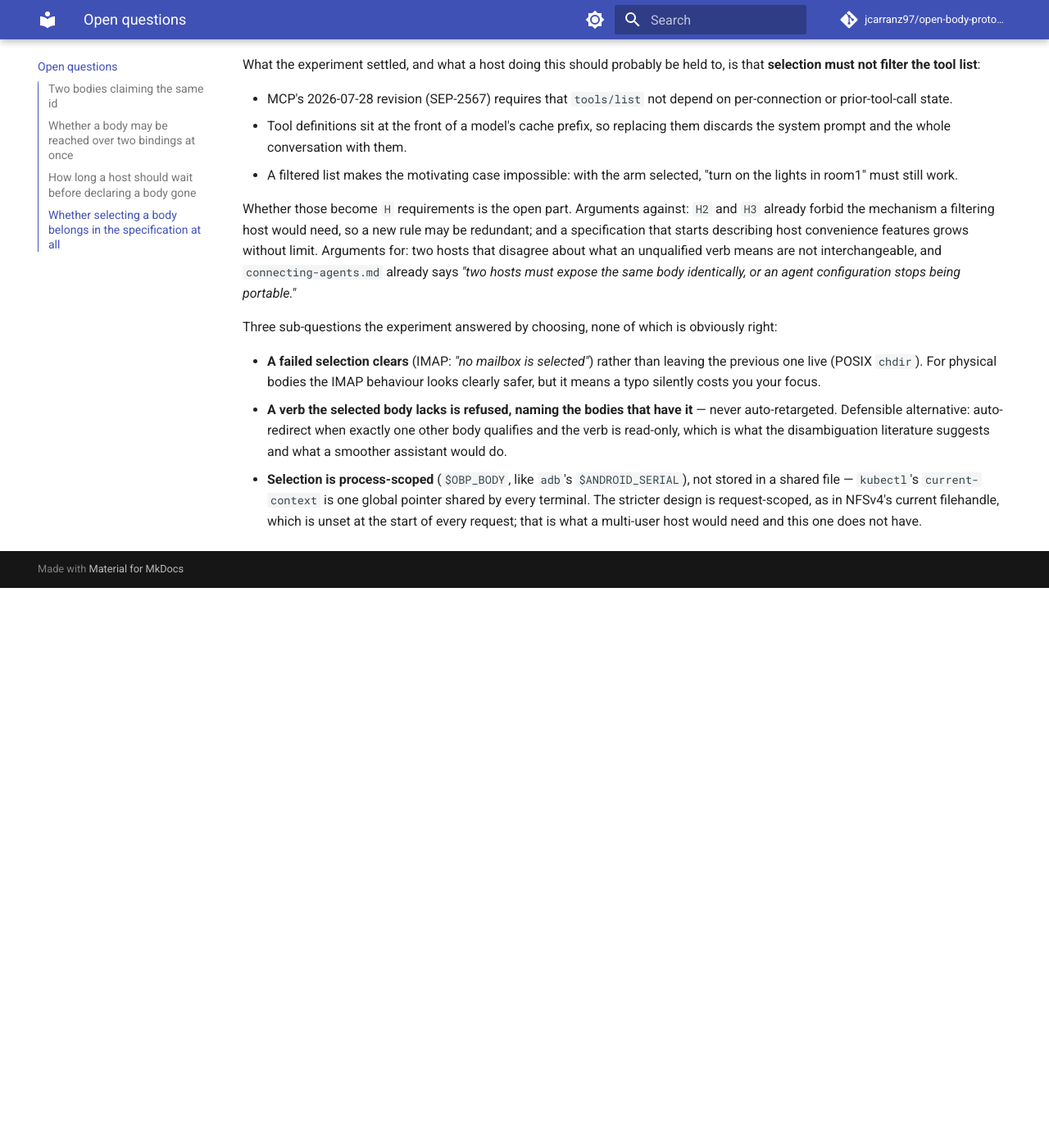
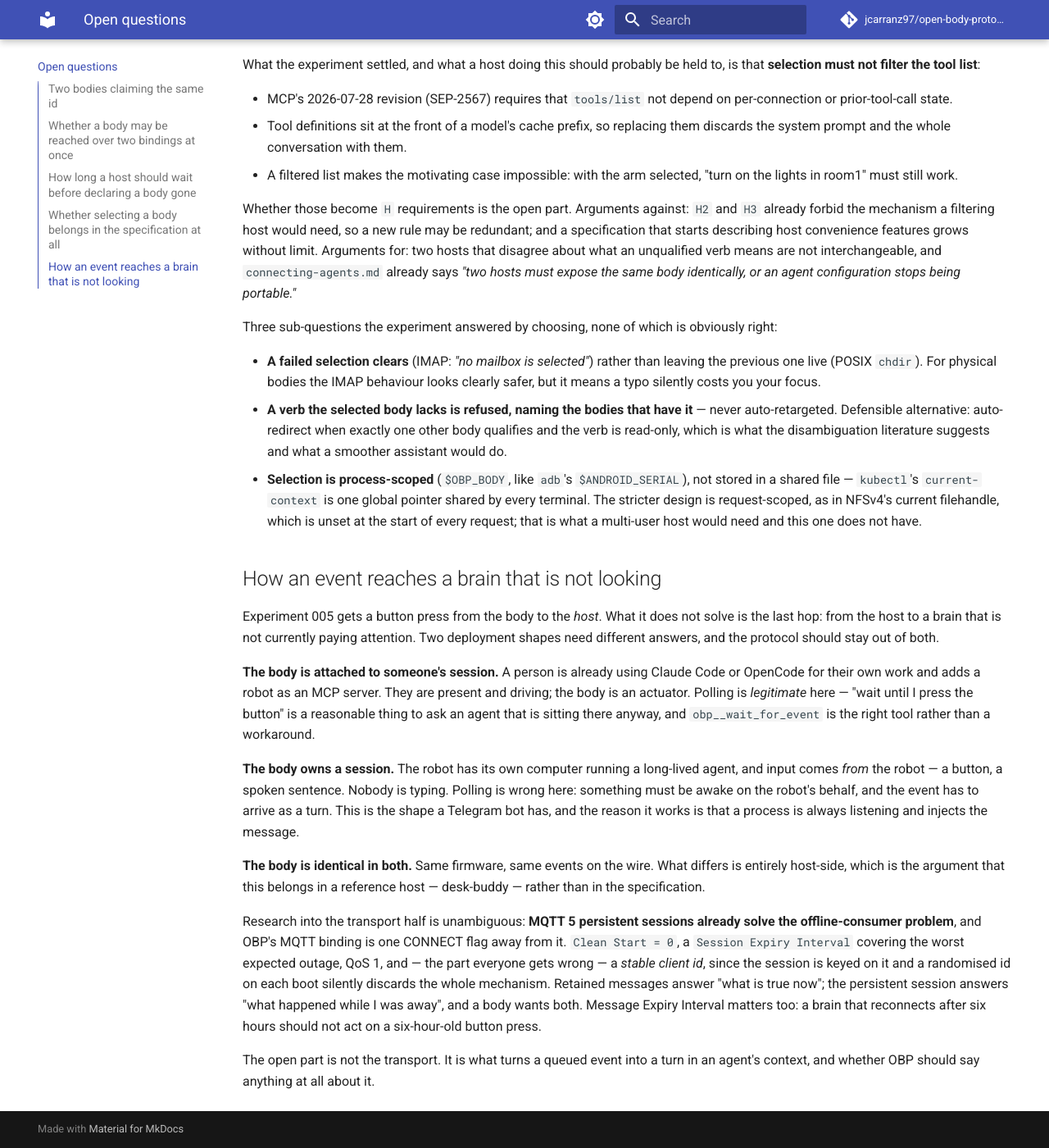
Before and after one commit to jcarranz97/open-body-protocol, an MkDocs documentation site: the page built from docs/open-questions.md, in a window 1280 px wide and 1400 px high, scrolled down 1674 px. Shown: the whole window at 82% size. Built offline with MkDocs 1.6.1 and Material for MkDocs 9.7.7, drawn with Linux system fonts in a browser that asks for light colours; comment, search, counter and statistics services are not loaded; before the commit the page ends 2391 px from its top, so only the background shows below that.

Commit message:
Record the two deployment shapes for events, and what research settled
An attached body (a person's session borrows a robot) and an autonomous
body (the robot owns a long-lived agent) need different answers for the
last hop, and the body is identical in both -- which is the argument for
solving it in a reference host rather than the protocol.

The transport half is settled and boring: MQTT 5 persistent sessions
already do this. Clean Start = 0, a Session Expiry Interval covering the
worst outage, QoS 1, and a stable client id -- the session is keyed on
the client id, so a randomised one per boot discards the mechanism
silently. That is one CONNECT flag from the binding OBP already has.

```diff
--- a/docs/open-questions.md
+++ b/docs/open-questions.md
@@ -114,3 +114,41 @@ obviously right:
   stricter design is request-scoped, as in NFSv4's current filehandle, which is
   unset at the start of every request; that is what a multi-user host would
   need and this one does not have.
+
+## How an event reaches a brain that is not looking
+
+Experiment 005 gets a button press from the body to the *host*. What it does
+not solve is the last hop: from the host to a brain that is not currently
+paying attention. Two deployment shapes need different answers, and the
+protocol should stay out of both.
+
+**The body is attached to someone's session.** A person is already using
+Claude Code or OpenCode for their own work and adds a robot as an MCP server.
+They are present and driving; the body is an actuator. Polling is *legitimate*
+here — "wait until I press the button" is a reasonable thing to ask an agent
+that is sitting there anyway, and `obp__wait_for_event` is the right tool
+rather than a workaround.
+
+**The body owns a session.** The robot has its own computer running a
+long-lived agent, and input comes *from* the robot — a button, a spoken
+sentence. Nobody is typing. Polling is wrong here: something must be awake on
+the robot's behalf, and the event has to arrive as a turn. This is the shape a
+Telegram bot has, and the reason it works is that a process is always listening
+and injects the message.
+
+**The body is identical in both.** Same firmware, same events on the wire.
+What differs is entirely host-side, which is the argument that this belongs in
+a reference host — desk-buddy — rather than in the specification.
+
+Research into the transport half is unambiguous: **MQTT 5 persistent sessions
+already solve the offline-consumer problem**, and OBP's MQTT binding is one
+CONNECT flag away from it. `Clean Start = 0`, a `Session Expiry Interval`
+covering the worst expected outage, QoS 1, and — the part everyone gets wrong —
+a *stable client id*, since the session is keyed on it and a randomised id on
+each boot silently discards the whole mechanism. Retained messages answer "what
+is true now"; the persistent session answers "what happened while I was away",
+and a body wants both. Message Expiry Interval matters too: a brain that
+reconnects after six hours should not act on a six-hour-old button press.
+
+The open part is not the transport. It is what turns a queued event into a turn
+in an agent's context, and whether OBP should say anything at all about it.
```
